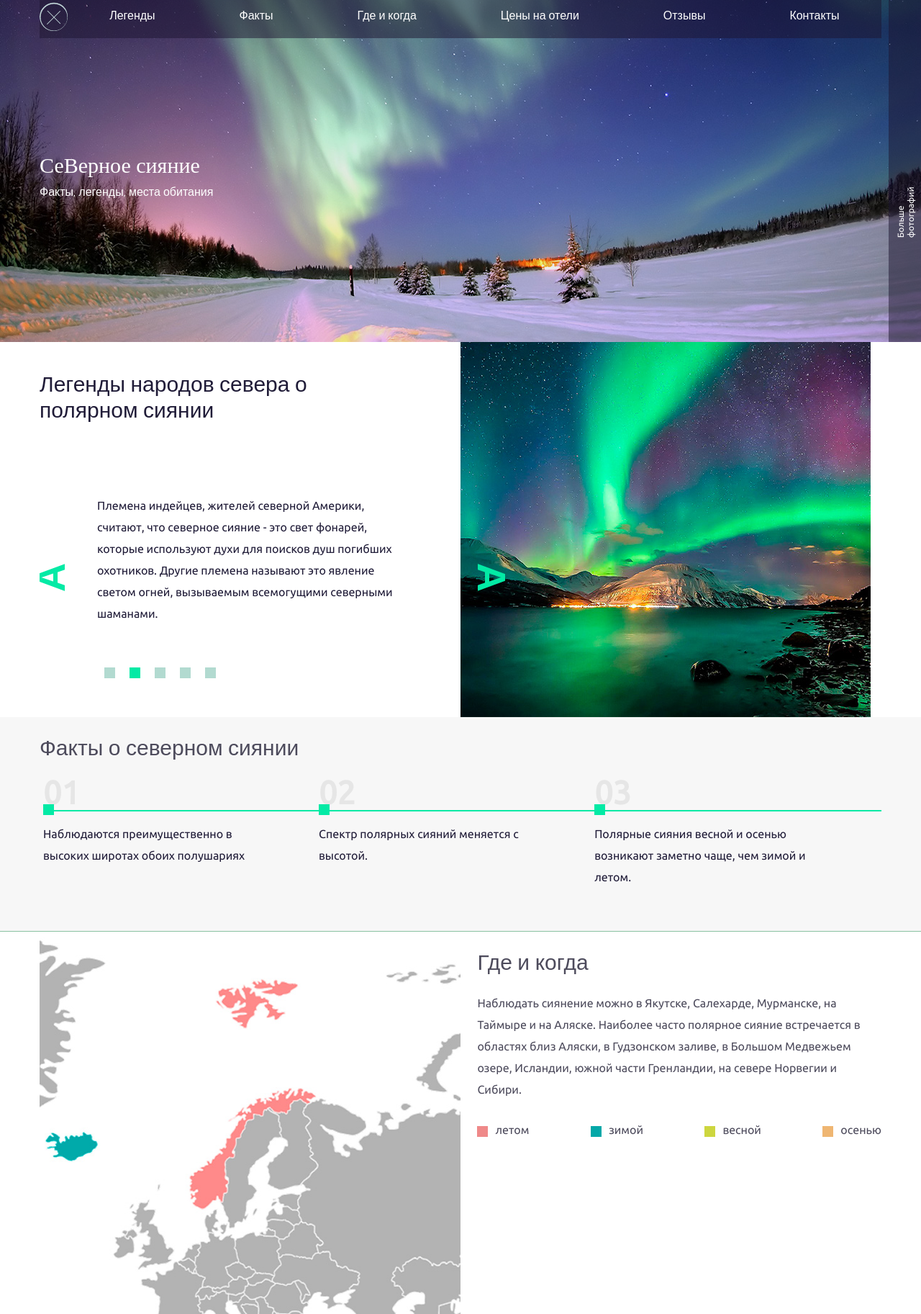
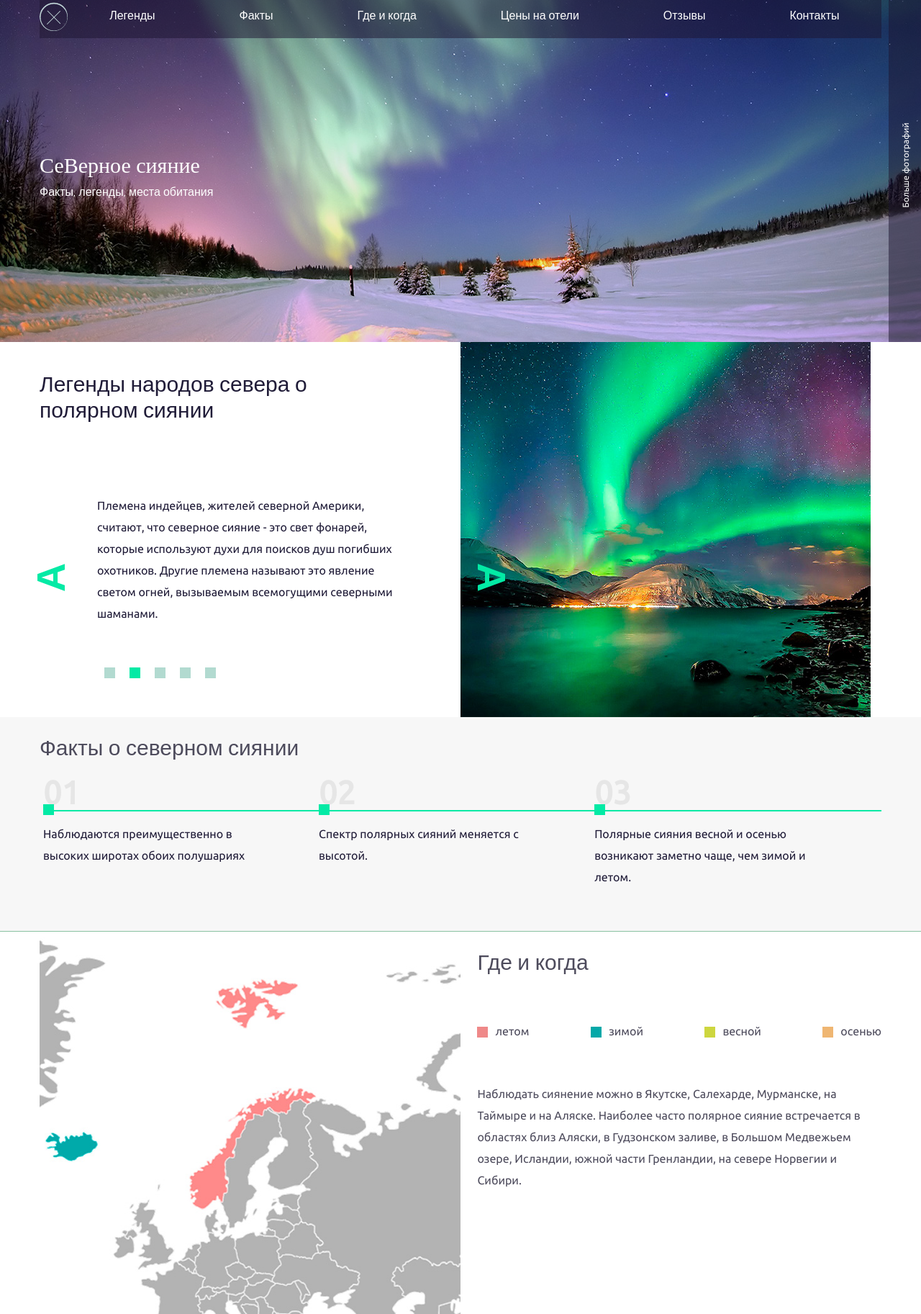
Before and after one commit to MaryMag/Portfolio_for_ITMO, a website: page src/index.html in a window 1280 px wide. Shown: the part 77-1902 px from the top of the page at 72% size. Drawn offline with nearby package versions, Linux system fonts and the light colour scheme; files that its build step writes are made by us from their sources; files whose address does not match are found by name; a web font is replaced by a local one.

Commit message:
dorabotki

```diff
--- a/src/index.html
+++ b/src/index.html
@@ -42,7 +42,7 @@
 
   <main class="main">
     <section class="slide-section" id="legends">
-      <div class="container">
+      <div class="container container-slider">
         <div class="slide-section__row">
           <div class="slide-section__info">
             <h2 class="slide-section__title">Легенды народов севера о<br> полярном сиянии</h2>
--- a/src/scss/blocks/container.scss
+++ b/src/scss/blocks/container.scss
@@ -14,4 +14,8 @@
       // margin: 0 auto;
       width: 1170px;
     }
+
+    &-slider{
+      overflow: visible;
+    }
 }
--- a/src/scss/blocks/main-nav.scss
+++ b/src/scss/blocks/main-nav.scss
@@ -6,8 +6,12 @@
     background-color: #1c1531;
     width: 40%;
     padding-top: 10px;
+    position: absolute;
+    top: 0;
+    left: 0;
 
     @media (min-width: $screen-sm){
+      display: block;
       width: 100%;
       padding-left: 0px;
       padding-top: 10px;
@@ -16,6 +20,7 @@
       display: flex;
       justify-content: space-between;
       margin-top: 20px;
+      position: relative;
   }
 
   &__list {
@@ -24,7 +29,7 @@
     // width: 40%;
     z-index: 6;
     padding-top: 100px;
-    padding-bottom: 117px;
+    padding-bottom: 102px;
     padding-left: 0;
 
 
--- a/src/scss/blocks/side-bar.scss
+++ b/src/scss/blocks/side-bar.scss
@@ -3,7 +3,7 @@
   // float: right;
   // background-color: #1c1531;
   background: rgba(28, 21, 49, 0.5);
-  height: 502px;
+  height: 500px;
   width: 35px;
   padding: 0 5px;
   overflow: hidden;
@@ -36,7 +36,7 @@
     // line-height: 36px;
     color: #fff;
     margin-bottom: 0;
-    margin-top: 300px;
+    margin-top: 200px;
     margin-left: -17px;
     // margin-right: -10px;
     // margin-right: 10px;
@@ -46,6 +46,8 @@
     // text-align: left;
     // vertical-align: middle;
     transform: rotate(-90deg);
+    height: 79px;
+    width: 136px;
   }
 
 
--- a/src/scss/blocks/where-when.scss
+++ b/src/scss/blocks/where-when.scss
@@ -25,6 +25,7 @@
       float: right;
       // padding-left: 10px;
       overflow: hidden;
+      position: relative;
       // position: relative;
     }
     // float: right;
@@ -53,9 +54,15 @@
     font-size: 12px;
     line-height: 19px;
 
+    @media ( min-width: $screen-sm){
+    margin-top: 90px;
+    }
+
     @media ( min-width: $screen-md){
       font-size: 16px;
     line-height: 30px;
+    margin-top: 150px;
+    // height: 250px;
     }
   }
 
@@ -64,7 +71,9 @@
     justify-content: space-between;
 
     @media ( min-width: $screen-sm){
-      // position: absolute;
+      position: absolute;
+      top: 30%;
+      width: 100%;
 
     }
   }
--- a/src/scss/sprite.scss
+++ b/src/scss/sprite.scss
@@ -18,8 +18,8 @@ $chrome-width: 64px;
 $chrome-height: 64px;
 $chrome-total-width: 200px;
 $chrome-total-height: 132px;
-$chrome-image: '../img/sprite-009960667990537009.png';
-$chrome: (0px, 0px, 0px, 0px, 64px, 64px, 200px, 132px, '../img/sprite-009960667990537009.png', 'chrome', );
+$chrome-image: '../img/sprite-046829070724950483.png';
+$chrome: (0px, 0px, 0px, 0px, 64px, 64px, 200px, 132px, '../img/sprite-046829070724950483.png', 'chrome', );
 $github-logo-name: 'github-logo';
 $github-logo-x: 68px;
 $github-logo-y: 0px;
@@ -29,8 +29,8 @@ $github-logo-width: 64px;
 $github-logo-height: 64px;
 $github-logo-total-width: 200px;
 $github-logo-total-height: 132px;
-$github-logo-image: '../img/sprite-009960667990537009.png';
-$github-logo: (68px, 0px, -68px, 0px, 64px, 64px, 200px, 132px, '../img/sprite-009960667990537009.png', 'github-logo', );
+$github-logo-image: '../img/sprite-046829070724950483.png';
+$github-logo: (68px, 0px, -68px, 0px, 64px, 64px, 200px, 132px, '../img/sprite-046829070724950483.png', 'github-logo', );
 $kraken-name: 'kraken';
 $kraken-x: 0px;
 $kraken-y: 68px;
@@ -40,8 +40,8 @@ $kraken-width: 64px;
 $kraken-height: 64px;
 $kraken-total-width: 200px;
 $kraken-total-height: 132px;
-$kraken-image: '../img/sprite-009960667990537009.png';
-$kraken: (0px, 68px, 0px, -68px, 64px, 64px, 200px, 132px, '../img/sprite-009960667990537009.png', 'kraken', );
+$kraken-image: '../img/sprite-046829070724950483.png';
+$kraken: (0px, 68px, 0px, -68px, 64px, 64px, 200px, 132px, '../img/sprite-046829070724950483.png', 'kraken', );
 $male-and-female-name: 'male-and-female';
 $male-and-female-x: 68px;
 $male-and-female-y: 68px;
@@ -51,8 +51,8 @@ $male-and-female-width: 64px;
 $male-and-female-height: 64px;
 $male-and-female-total-width: 200px;
 $male-and-female-total-height: 132px;
-$male-and-female-image: '../img/sprite-009960667990537009.png';
-$male-and-female: (68px, 68px, -68px, -68px, 64px, 64px, 200px, 132px, '../img/sprite-009960667990537009.png', 'male-and-female', );
+$male-and-female-image: '../img/sprite-046829070724950483.png';
+$male-and-female: (68px, 68px, -68px, -68px, 64px, 64px, 200px, 132px, '../img/sprite-046829070724950483.png', 'male-and-female', );
 $musica-searcher-name: 'musica-searcher';
 $musica-searcher-x: 136px;
 $musica-searcher-y: 0px;
@@ -62,8 +62,8 @@ $musica-searcher-width: 64px;
 $musica-searcher-height: 64px;
 $musica-searcher-total-width: 200px;
 $musica-searcher-total-height: 132px;
-$musica-searcher-image: '../img/sprite-009960667990537009.png';
-$musica-searcher: (136px, 0px, -136px, 0px, 64px, 64px, 200px, 132px, '../img/sprite-009960667990537009.png', 'musica-searcher', );
+$musica-searcher-image: '../img/sprite-046829070724950483.png';
+$musica-searcher: (136px, 0px, -136px, 0px, 64px, 64px, 200px, 132px, '../img/sprite-046829070724950483.png', 'musica-searcher', );
 $placeholder-name: 'placeholder';
 $placeholder-x: 136px;
 $placeholder-y: 68px;
@@ -73,13 +73,13 @@ $placeholder-width: 64px;
 $placeholder-height: 64px;
 $placeholder-total-width: 200px;
 $placeholder-total-height: 132px;
-$placeholder-image: '../img/sprite-009960667990537009.png';
-$placeholder: (136px, 68px, -136px, -68px, 64px, 64px, 200px, 132px, '../img/sprite-009960667990537009.png', 'placeholder', );
+$placeholder-image: '../img/sprite-046829070724950483.png';
+$placeholder: (136px, 68px, -136px, -68px, 64px, 64px, 200px, 132px, '../img/sprite-046829070724950483.png', 'placeholder', );
 $spritesheet-width: 200px;
 $spritesheet-height: 132px;
-$spritesheet-image: '../img/sprite-009960667990537009.png';
+$spritesheet-image: '../img/sprite-046829070724950483.png';
 $spritesheet-sprites: ($chrome, $github-logo, $kraken, $male-and-female, $musica-searcher, $placeholder, );
-$spritesheet: (200px, 132px, '../img/sprite-009960667990537009.png', $spritesheet-sprites, );
+$spritesheet: (200px, 132px, '../img/sprite-046829070724950483.png', $spritesheet-sprites, );
 
 // The provided mixins are intended to be used with the array-like variables
 //
```
Also changed, not shown: build/css/style.css, build/css/style.min.css, build/img/sprite-046829070724950483.png (renamed from build/img/sprite-009960667990537009.png), build/index.html, 1 other file.
